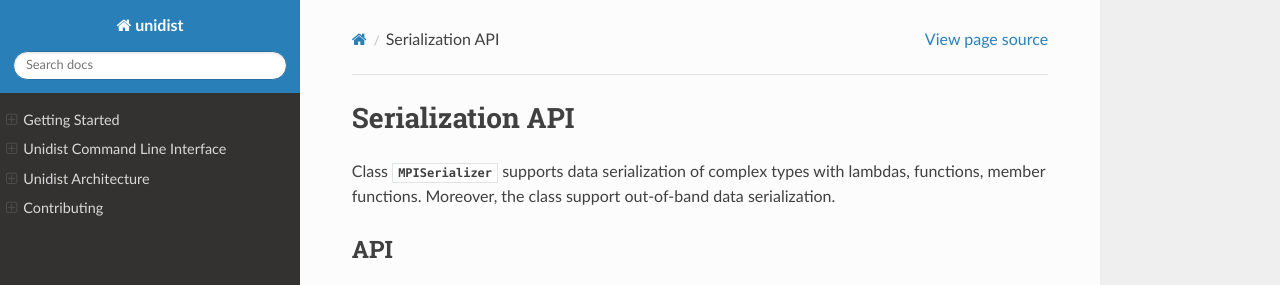
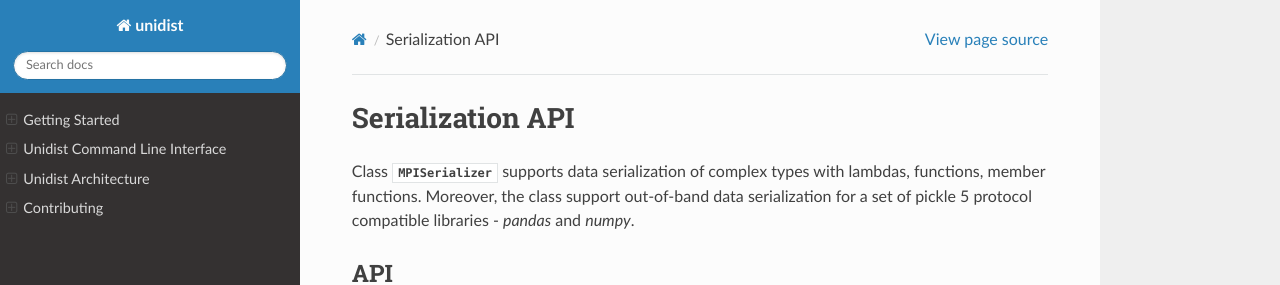
Before and after one commit to modin-project/unidist, a Sphinx documentation site: the page built from docs/flow/unidist/core/backends/mpi/core/serialization.rst, in a window 1280 px wide, cut to the strip 0-285 px from the top of the page. Built offline with Sphinx 7.4.7 and the Read the Docs theme 2.0.0, drawn with Linux system fonts in a browser that asks for light colours.

Commit message:
Docs update with out-of-band data libraries support, applied review comments with refactoring

```diff
--- a/docs/flow/unidist/core/backends/mpi/core/serialization.rst
+++ b/docs/flow/unidist/core/backends/mpi/core/serialization.rst
@@ -9,7 +9,8 @@ Serialization API
 """""""""""""""""
 
 Class :py:class:`~unidist.core.backends.mpi.core.serialization.MPISerializer` supports data serialization of complex types
-with lambdas, functions, member functions. Moreover, the class support out-of-band data serialization.
+with lambdas, functions, member functions. Moreover, the class support out-of-band data serialization
+for a set of pickle 5 protocol compatible libraries - *pandas* and *numpy*.
 
 API
 ===
```
Also changed, not shown: 1 other file.
